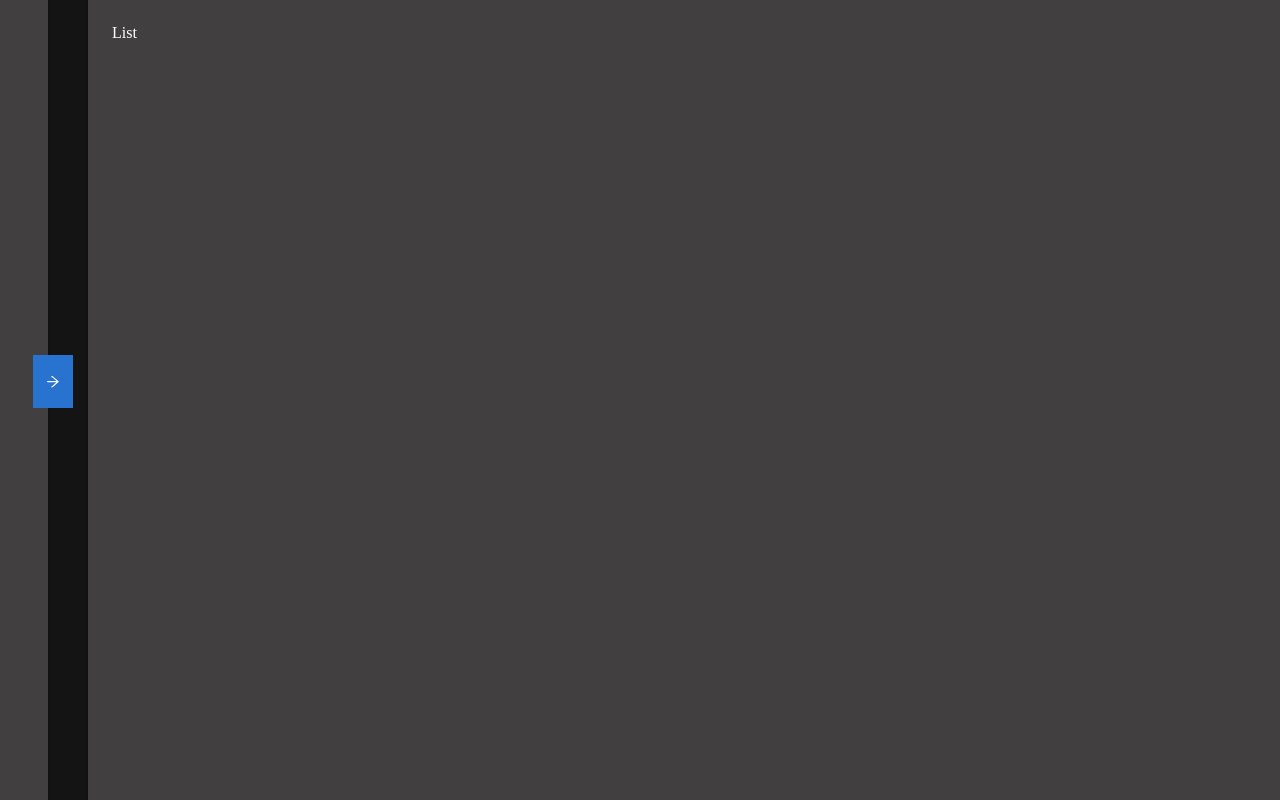
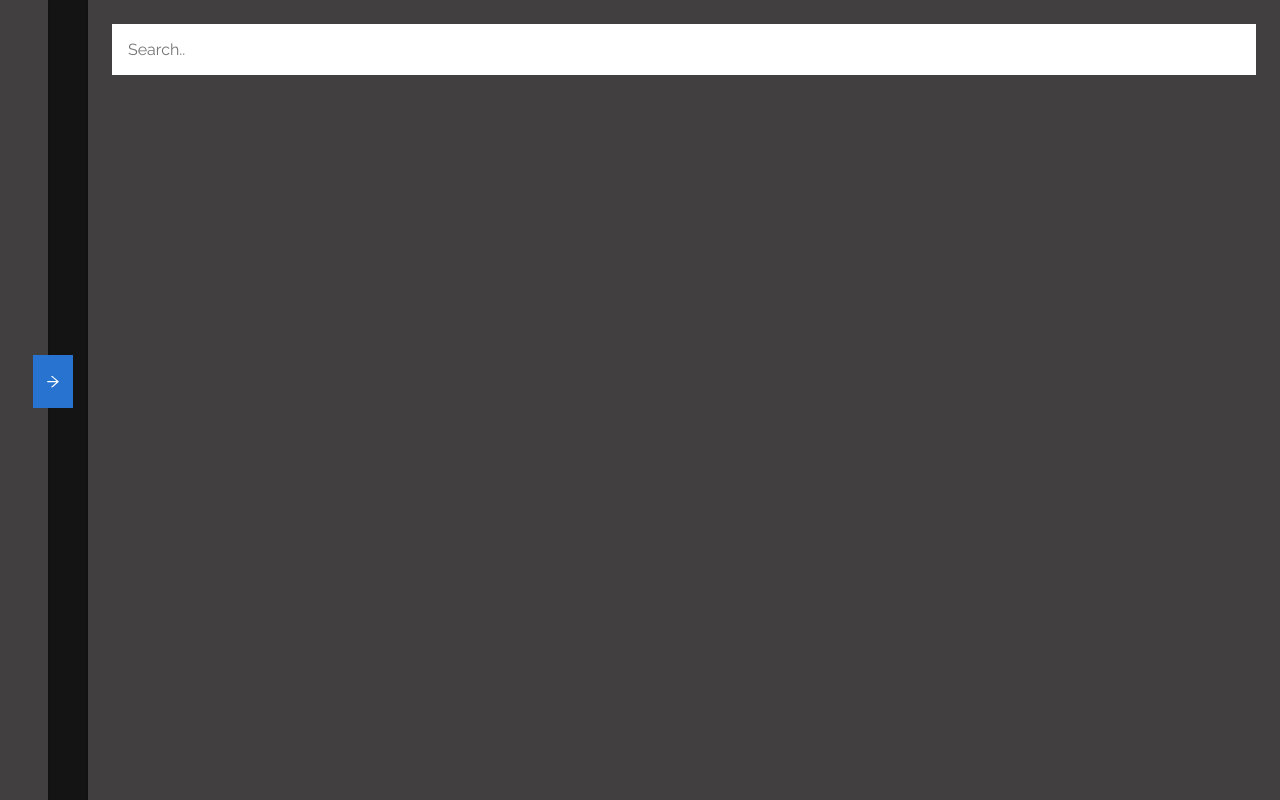
Before and after one commit to Rub4l1to/to-do-redux, a React (Vite) app: page / in a window 1280 px wide. Built offline with nearby package versions, Linux system fonts and the light colour scheme.

Commit message:
New search component and hook useSearch

```diff
--- a/package.json
+++ b/package.json
@@ -26,6 +26,7 @@
   },
   "devDependencies": {
     "@emotion/babel-plugin": "^11.9.2",
+    "@types/node": "^17.0.33",
     "@types/react": "^18.0.0",
     "@types/react-dom": "^18.0.0",
     "@types/redux": "^3.6.0",
--- a/src/components/Buttons/Arrow/styles.ts
+++ b/src/components/Buttons/Arrow/styles.ts
@@ -38,6 +38,7 @@ export const Button = styled('button')<{ toggleButton: boolean }>`
 
     & svg {
       transform: rotate(${({ toggleButton }) => (toggleButton ? '-180deg' : '0deg')});
+      transition: transform 0.3s ease-in-out;
     }
   }
 `;
--- a/src/components/Buttons/Button/index.tsx
+++ b/src/components/Buttons/Button/index.tsx
@@ -5,11 +5,16 @@ import * as Styled from './styles';
 
 interface Props {
   children: string;
-  disable: boolean;
+  disabled: boolean;
+  type: 'submit' | 'button';
 }
 
-const Button = ({ children, disable }: Props) => {
-  return <Styled.Button disabled={disable}>{children}</Styled.Button>;
+const Button = ({ children, disabled, ...props }: Props) => {
+  return (
+    <Styled.Button {...props} disable={disabled}>
+      {children}
+    </Styled.Button>
+  );
 };
 
 export default Button;
--- a/src/components/Buttons/Button/styles.ts
+++ b/src/components/Buttons/Button/styles.ts
@@ -1,7 +1,7 @@
 import styled from '@emotion/styled';
 import { PaddingBlock, PaddingInline } from 'styles/mixins';
 
-export const Button = styled('button')`
+export const Button = styled('button')<{ disable: boolean }>`
   border: none;
   background: ${({ theme: { colors } }) => colors.tertiary};
   text-transform: uppercase;
--- a/src/components/FormCreator/index.tsx
+++ b/src/components/FormCreator/index.tsx
@@ -37,7 +37,9 @@ export const FormCreator = () => {
           <InputNumber name="price" label="Price" />
           <InputNumber name="amount" label="Amount" />
           <TextArea name="description" label="Details" />
-          <Button disable={!isValid || !dirty}>Add item</Button>
+          <Button type="submit" disabled={!isValid || !dirty}>
+            Add item
+          </Button>
         </Styled.MainForm>
       )}
     </Formik>
--- a/src/components/Iterations/styles.ts
+++ b/src/components/Iterations/styles.ts
@@ -14,14 +14,14 @@ export const Iterations = styled('article')<{ toggle: boolean }>`
   box-shadow: 0 1px 3px rgba(0, 0, 0, 0.12), 0 1px 2px rgba(0, 0, 0, 0.24);
 
   @media (max-width: ${({ theme: { breakpoints } }) => breakpoints.md}) {
-    animation: ${fadeIn} 1s ease-in-out;
-    transition: block-size 1s ease;
+    animation: ${fadeIn} 0.8s ease-in-out;
+    transition: block-size 0.8s ease;
   }
 
   @media (min-width: ${({ theme: { breakpoints } }) => breakpoints.md}) {
     inline-size: ${({ toggle }) => (toggle ? '380px' : '30px')};
     block-size: 100vh;
-    transition: inline-size 0.2s ease;
+    transition: inline-size 0.5s ease;
   }
 `;
 
--- /dev/null
+++ b/src/components/Search/index.tsx
@@ -0,0 +1,15 @@
+import React from 'react';
+
+//* Hooks
+import { useSearch } from 'hooks';
+
+//* Styles
+import * as Styled from './styles';
+
+const Search = () => {
+  const { onQueryChanged } = useSearch();
+
+  return <Styled.Search onChange={onQueryChanged} placeholder="Search.." />;
+};
+
+export default Search;
--- /dev/null
+++ b/src/components/Search/styles.ts
@@ -0,0 +1,14 @@
+import styled from '@emotion/styled';
+import { PaddingBlock, PaddingInline } from 'styles/mixins';
+
+export const Search = styled('input')`
+  inline-size: 100%;
+  background-color: ${({ theme: { colors } }) => colors.primary};
+  color: ${({ theme: { colors } }) => colors.tertiary};
+  outline: none;
+  border: none;
+  font-size: 1rem;
+  ${PaddingBlock({ start: 1, end: 1 })};
+  ${PaddingInline({ start: 1, end: 1 })};
+  font-family: ${({ theme: { fonts } }) => fonts.primary.regular};
+`;
--- a/src/components/TodoList/index.tsx
+++ b/src/components/TodoList/index.tsx
@@ -1,10 +1,17 @@
 import React from 'react';
+
+//* Components
+import { Search } from 'components';
 
 //* Styles
 import * as Styled from './styles';
 
 const TodoList = () => {
-  return <Styled.TodoList>List</Styled.TodoList>;
+  return (
+    <Styled.TodoList>
+      <Search />
+    </Styled.TodoList>
+  );
 };
 
 export default TodoList;
--- a/src/components/index.ts
+++ b/src/components/index.ts
@@ -2,6 +2,7 @@ export { default as Iterations } from './Iterations';
 export { default as TodoList } from './TodoList';
 export { default as FormCreator } from './FormCreator';
 export { default as ErrorMessage } from './ErrorMessage';
+export { default as Search } from './Search';
 
 //* Button
 export { default as Arrow } from './Buttons/Arrow';
--- /dev/null
+++ b/src/hooks/index.ts
@@ -0,0 +1 @@
+export { useSearch } from './useSearch';
--- /dev/null
+++ b/src/hooks/useSearch.ts
@@ -0,0 +1,19 @@
+import React, { ChangeEvent, useRef, useCallback, useContext } from 'react';
+
+//* Context
+
+export const useSearch = () => {
+  const debounceRef = useRef<NodeJS.Timeout>();
+
+  const onQueryChanged = useCallback((event: ChangeEvent<HTMLInputElement>) => {
+    const query = event.target.value;
+    if (debounceRef.current) {
+      clearTimeout(debounceRef.current);
+    }
+    debounceRef.current = setTimeout(() => console.log(query), 500);
+  }, []);
+
+  return {
+    onQueryChanged,
+  };
+};
```
Also changed, not shown: 1 other file (tests, documents, lock files or other folders).
